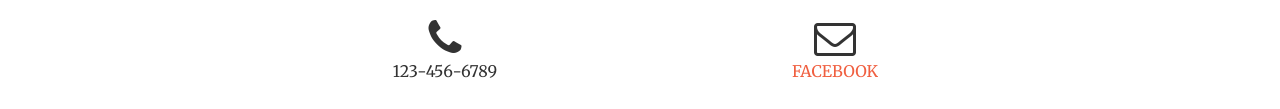
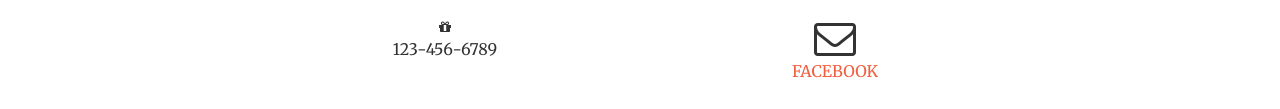
Before and after one commit to games67/G67web, a website: page index.html in a window 1280 px wide. Shown: the part 2492-2601 px from the top of the page. Drawn offline with nearby package versions, Linux system fonts and the light colour scheme.

Commit message:
Update index.html

```diff
--- a/index.html
+++ b/index.html
@@ -250,7 +250,7 @@
                     <p>Ready to start your next project with us? That's great! Give us a call or send us an email and we will get back to you as soon as possible!</p>
                 </div>
                 <div class="col-lg-4 col-lg-offset-2 text-center">
-                    <i class="fa fa-phone fa-3x sr-contact"></i>
+                    <i class="fa fa-gift"></i>
                     <p>123-456-6789</p>
                 </div>
                 <div class="col-lg-4 text-center">
```
